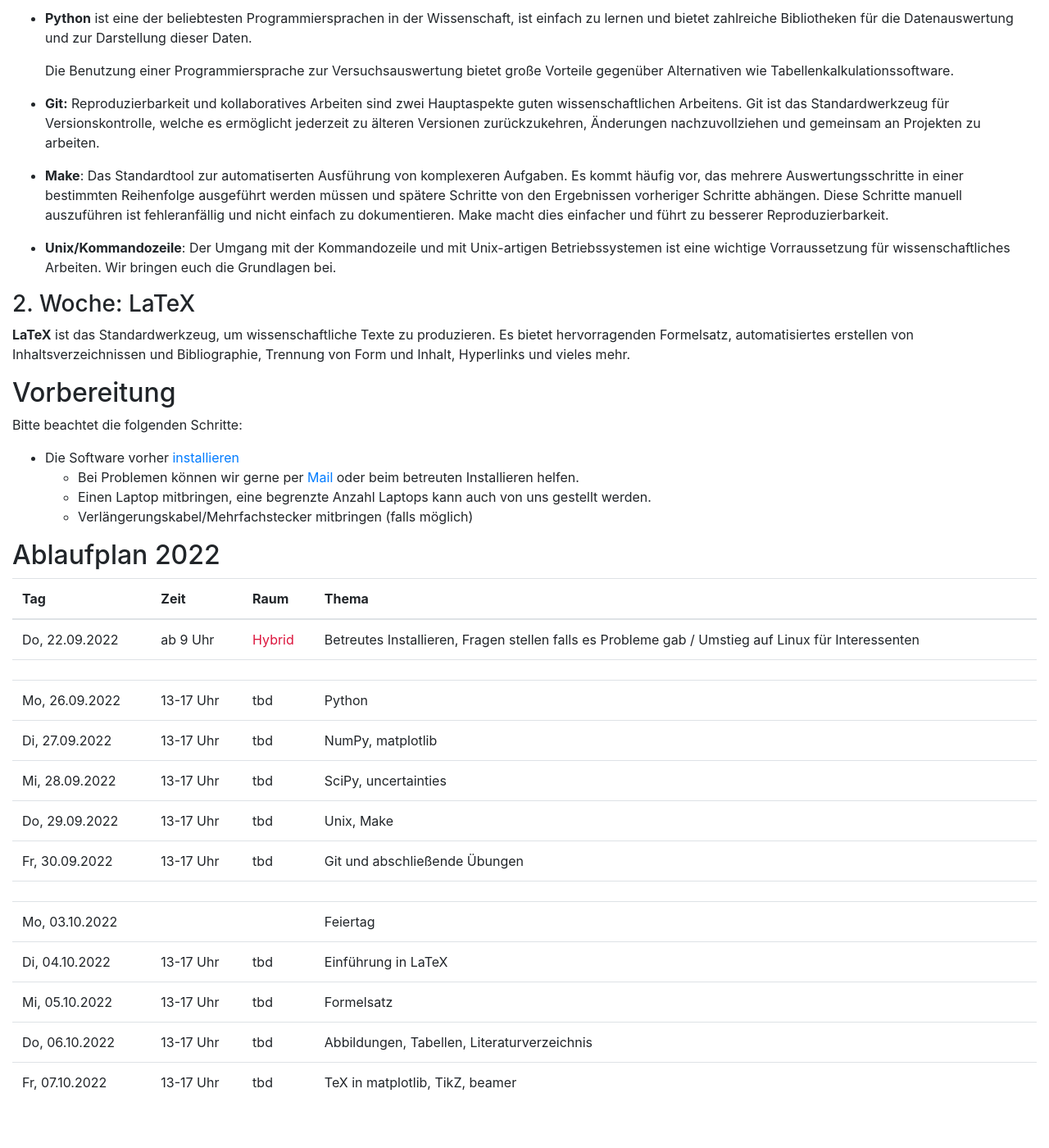
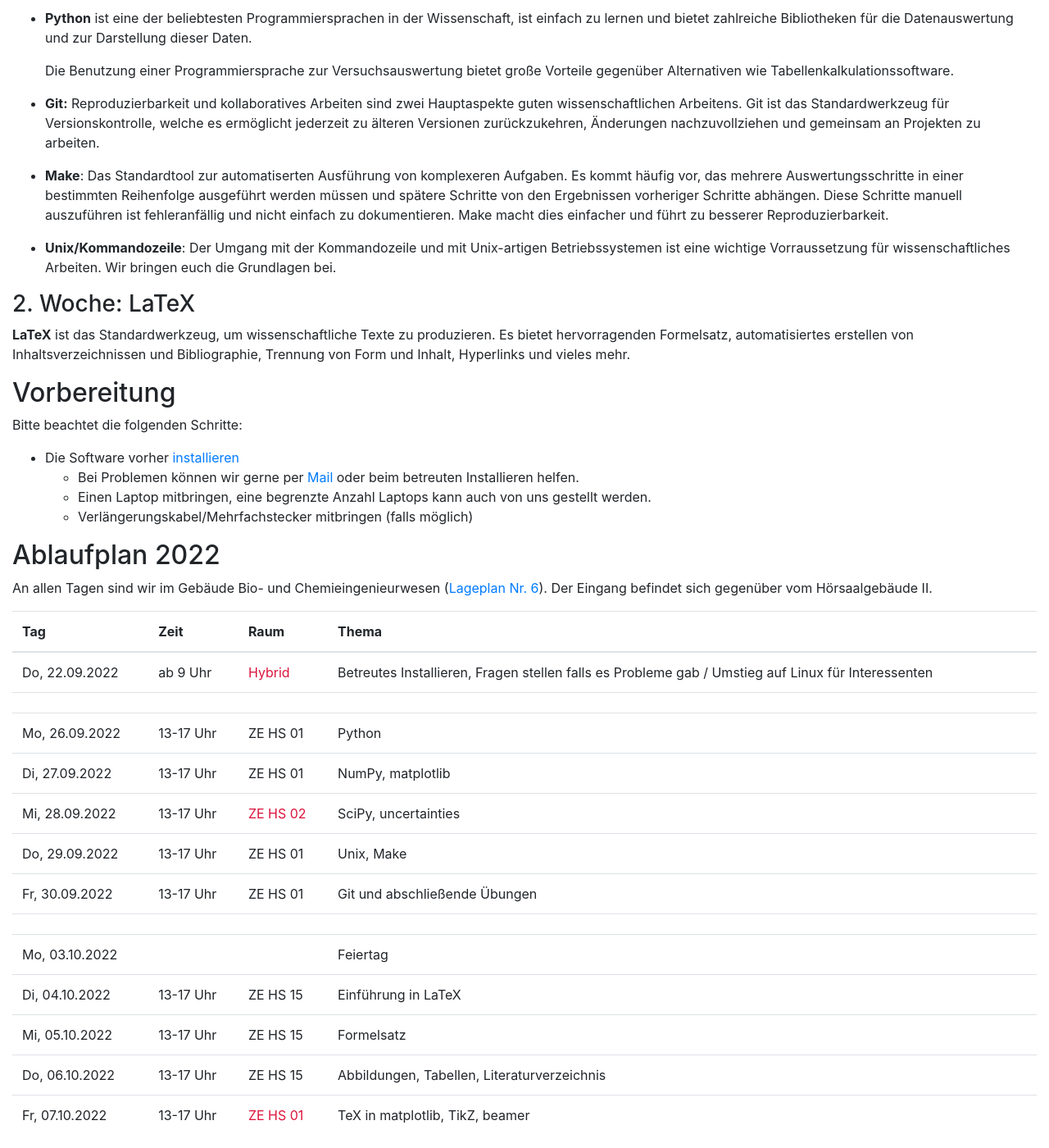
Before and after one commit to pep-dortmund/homepage-toolbox, a Jekyll site: the page built from index.md, in a window 1280 px wide and 1400 px high, scrolled down 726 px. Shown: the whole window at 82% size. Built offline with Jekyll 4.4.1, drawn with Linux system fonts in a browser that asks for light colours; before the commit the page ends 2086 px from its top, so only the background shows below that.

Commit message:
changed tba - to room numbers

```diff
--- a/index.md
+++ b/index.md
@@ -83,6 +83,9 @@ Bitte beachtet die folgenden Schritte:
 
 ## Ablaufplan 2022
 
+An allen Tagen sind wir im Gebäude Bio- und Chemieingenieurwesen ([Lageplan Nr. 6](https://www.tu-dortmund.de/storages/tu_website/Referat_1/News/2019/2019_10_Oktober/191010_TU_Lageplan_A4_WEB_2019.pdf)).
+Der Eingang befindet sich gegenüber vom Hörsaalgebäude II.
+
 <table class="table table-hover">
 <thead>
   <tr>
@@ -107,31 +110,31 @@ Bitte beachtet die folgenden Schritte:
   <tr>
   <td>Mo, 26.09.2022</td>
   <td>13-17 Uhr</td>
-  <td>tbd</td>
+  <td>ZE HS 01</td>
   <td>Python</td>
   </tr>
   <tr>
   <td>Di, 27.09.2022</td>
   <td>13-17 Uhr</td>
-  <td>tbd</td>
+  <td>ZE HS 01</td>
   <td>NumPy, matplotlib</td>
   </tr>
   <tr>
   <td>Mi, 28.09.2022</td>
   <td>13-17 Uhr</td>
-  <td>tbd</td>
+  <td><span style="color:crimson"> ZE HS 02</span></td>
   <td>SciPy, uncertainties</td>
   </tr>
   <tr>
   <td>Do, 29.09.2022</td>
   <td>13-17 Uhr</td>
-  <td>tbd</td>
+  <td>ZE HS 01</td>
   <td>Unix, Make</td>
   </tr>
   <tr>
   <td>Fr, 30.09.2022</td>
   <td>13-17 Uhr</td>
-  <td>tbd</td>
+  <td>ZE HS 01</td>
   <td>Git und abschließende Übungen</td>
   </tr>
   <tr>
@@ -146,25 +149,25 @@ Bitte beachtet die folgenden Schritte:
   <tr>
   <td>Di, 04.10.2022</td>
   <td>13-17 Uhr</td>
-  <td>tbd</td>
+  <td>ZE HS 15</td>
   <td>Einführung in LaTeX</td>
   </tr>
   <tr>
   <td>Mi, 05.10.2022</td>
   <td>13-17 Uhr</td>
-  <td>tbd</td>
+  <td>ZE HS 15</td>
   <td>Formelsatz</td>
   </tr>
   <tr>
   <td>Do, 06.10.2022</td>
   <td>13-17 Uhr</td>
-  <td>tbd</td>
+  <td>ZE HS 15</td>
   <td>Abbildungen, Tabellen, Literaturverzeichnis</td>
   </tr>
   <tr>
   <td>Fr, 07.10.2022</td>
   <td>13-17 Uhr</td>
-  <td>tbd</td>
+  <td><span style="color:crimson"> ZE HS 01</span></td>
   <td>TeX in matplotlib, TikZ, beamer</td>
   </tr>
 <!--
```
